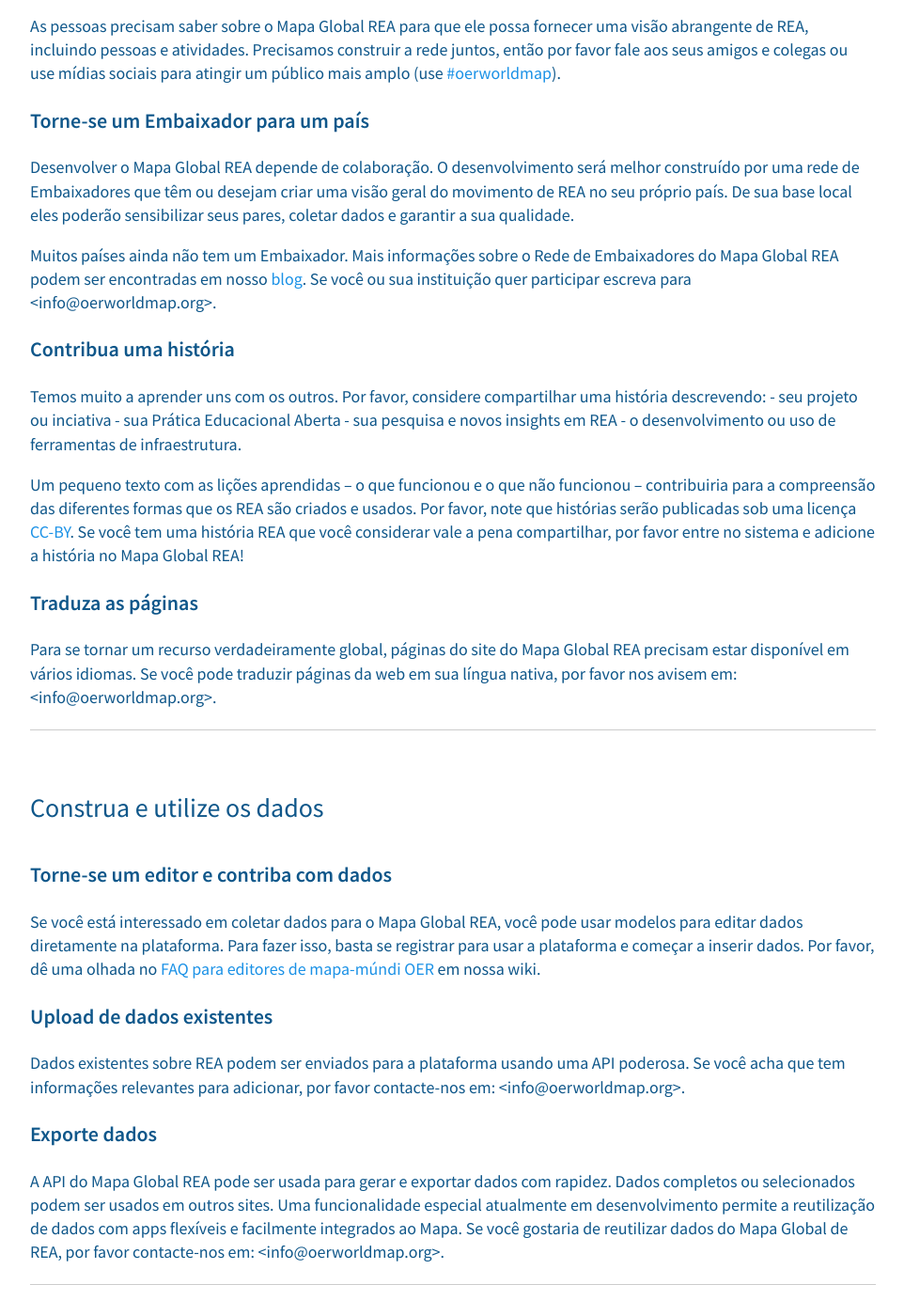
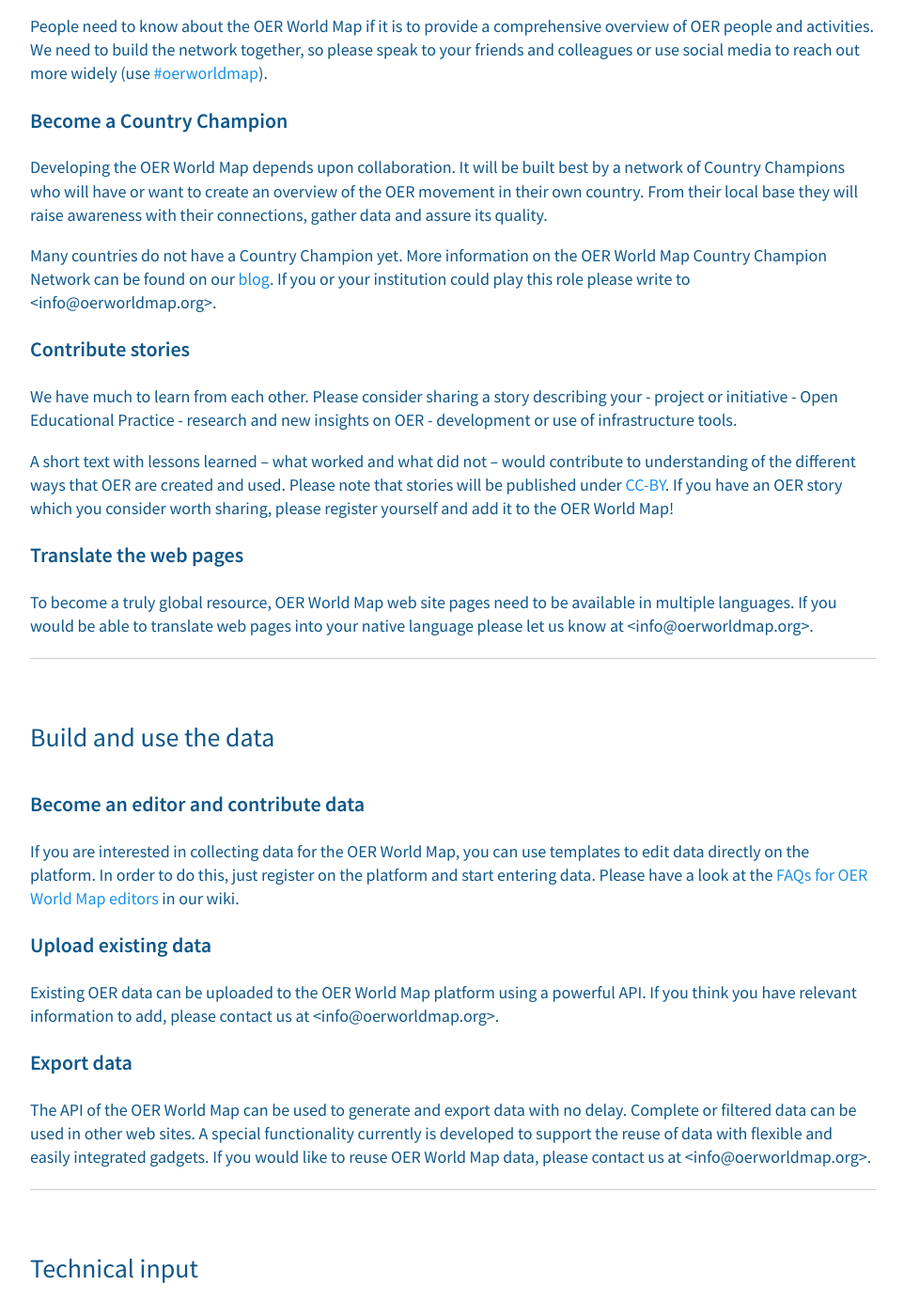
Before and after one commit to hbz/oerworldmap-ui, a Jekyll site: the page built from docs/contribute.pt.md, in a window 1280 px wide and 1400 px high, scrolled down 255 px. Shown: the whole window at 94% size, without its empty margins (158-1120 px from the left). Built offline with Jekyll 4.4.1, drawn with Linux system fonts in a browser that asks for light colours; nearby versions of some CDN libraries; comment, search, counter and statistics services are not loaded; a style sheet for code colours, icons or effects is not loaded; some of the changed text lies outside the part shown.

Commit message:
New translations contribute.md (Portuguese, Brazilian)

```diff
--- a/docs/contribute.pt.md
+++ b/docs/contribute.pt.md
@@ -1,56 +1,56 @@
 ---
 title: Contribute
 ---
-## Divulgue
+## Raise awareness
 
-### Espalhe a notícia
+### Spread the news
 
-As pessoas precisam saber sobre o Mapa Global REA para que ele possa fornecer uma visão abrangente de REA, incluindo pessoas e atividades. Precisamos construir a rede juntos, então por favor fale aos seus amigos e colegas ou use mídias sociais para atingir um público mais amplo (use [ #oerworldmap](https://twitter.com/hashtag/oerworldmap)).
+People need to know about the OER World Map if it is to provide a comprehensive overview of OER people and activities. We need to build the network together, so please speak to your friends and colleagues or use social media to reach out more widely (use [#oerworldmap](https://twitter.com/hashtag/oerworldmap)).
 
-### Torne-se um Embaixador para um país
+### Become a Country Champion
 
-Desenvolver o Mapa Global REA depende de colaboração. O desenvolvimento será melhor construído por uma rede de Embaixadores que têm ou desejam criar uma visão geral do movimento de REA no seu próprio país. De sua base local eles poderão sensibilizar seus pares, coletar dados e garantir a sua qualidade.
+Developing the OER World Map depends upon collaboration. It will be built best by a network of Country Champions who will have or want to create an overview of the OER movement in their own country. From their local base they will raise awareness with their connections, gather data and assure its quality.
 
-Muitos países ainda não tem um Embaixador. Mais informações sobre o Rede de Embaixadores do Mapa Global REA podem ser encontradas em nosso [ blog](https://oerworldmap.wordpress.com/2015/09/19/how-to-become-part-of-the-oer-world-map-country-champion-network/). Se você ou sua instituição quer participar escreva para <in&#102;o&#64;oerw&#111;&#114;ldma&#112;&#46;org>.
+Many countries do not have a Country Champion yet. More information on the OER World Map Country Champion Network can be found on our [blog](https://oerworldmap.wordpress.com/2015/09/19/how-to-become-part-of-the-oer-world-map-country-champion-network/). If you or your institution could play this role please write to <in&#102;o&#64;oerw&#111;&#114;ldma&#112;&#46;org>.
 
-### Contribua uma história
+### Contribute stories
 
-Temos muito a aprender uns com os outros. Por favor, considere compartilhar uma história descrevendo: - seu projeto ou inciativa - sua Prática Educacional Aberta - sua pesquisa e novos insights em REA - o desenvolvimento ou uso de ferramentas de infraestrutura.
+We have much to learn from each other. Please consider sharing a story describing your - project or initiative - Open Educational Practice - research and new insights on OER - development or use of infrastructure tools.
 
-Um pequeno texto com as lições aprendidas – o que funcionou e o que não funcionou – contribuiria para a compreensão das diferentes formas que os REA são criados e usados. Por favor, note que histórias serão publicadas sob uma licença [CC-BY](https://creativecommons.org/licenses/by/4.0/). Se você tem uma história REA que você considerar vale a pena compartilhar, por favor entre no sistema e adicione a história no Mapa Global REA!
+A short text with lessons learned – what worked and what did not – would contribute to understanding of the different ways that OER are created and used. Please note that stories will be published under [CC-BY](https://creativecommons.org/licenses/by/4.0/). If you have an OER story which you consider worth sharing, please register yourself and add it to the OER World Map!
 
-### Traduza as páginas
+### Translate the web pages
 
-Para se tornar um recurso verdadeiramente global, páginas do site do Mapa Global REA precisam estar disponível em vários idiomas. Se você pode traduzir páginas da web em sua língua nativa, por favor nos avisem em: <in&#102;o&#64;oerw&#111;&#114;ldma&#112;&#46;org>.
+To become a truly global resource, OER World Map web site pages need to be available in multiple languages. If you would be able to translate web pages into your native language please let us know at <in&#102;o&#64;oerw&#111;&#114;ldma&#112;&#46;org>.
 
 * * *
 
-## Construa e utilize os dados
+## Build and use the data
 
-### Torne-se um editor e contriba com dados
+### Become an editor and contribute data
 
-Se você está interessado em coletar dados para o Mapa Global REA, você pode usar modelos para editar dados diretamente na plataforma. Para fazer isso, basta se registrar para usar a plataforma e começar a inserir dados. Por favor, dê uma olhada no [ FAQ para editores de mapa-múndi OER](https://github.com/hbz/oerworldmap/wiki/FAQs-for-OER-World-Map-editors) em nossa wiki.
+If you are interested in collecting data for the OER World Map, you can use templates to edit data directly on the platform. In order to do this, just register on the platform and start entering data. Please have a look at the [FAQs for OER World Map editors](https://github.com/hbz/oerworldmap/wiki/FAQs-for-OER-World-Map-editors) in our wiki.
 
-### Upload de dados existentes
+### Upload existing data
 
-Dados existentes sobre REA podem ser enviados para a plataforma usando uma API poderosa. Se você acha que tem informações relevantes para adicionar, por favor contacte-nos em: <in&#102;o&#64;oerw&#111;&#114;ldma&#112;&#46;org>.
+Existing OER data can be uploaded to the OER World Map platform using a powerful API. If you think you have relevant information to add, please contact us at <in&#102;o&#64;oerw&#111;&#114;ldma&#112;&#46;org>.
 
-### Exporte dados
+### Export data
 
-A API do Mapa Global REA pode ser usada para gerar e exportar dados com rapidez. Dados completos ou selecionados podem ser usados em outros sites. Uma funcionalidade especial atualmente em desenvolvimento permite a reutilização de dados com apps flexíveis e facilmente integrados ao Mapa. Se você gostaria de reutilizar dados do Mapa Global de REA, por favor contacte-nos em: <in&#102;o&#64;oerw&#111;&#114;ldma&#112;&#46;org>.
+The API of the OER World Map can be used to generate and export data with no delay. Complete or filtered data can be used in other web sites. A special functionality currently is developed to support the reuse of data with flexible and easily integrated gadgets. If you would like to reuse OER World Map data, please contact us at <in&#102;o&#64;oerw&#111;&#114;ldma&#112;&#46;org>.
 
 * * *
 
-## Sugestões técnicas
+## Technical input
 
-### Relate erros
+### Report bugs
 
-Por favor reporte quaisquer erros que você identifica, abrindo um novo 'ticket', se você está registrado no [ GitHub](https://github.com/hbz/oerworldmap). Alternativamente você pode enviar mensagem para <in&#102;o&#64;oerw&#111;&#114;ldma&#112;&#46;org>.
+Please report any bugs you identify by opening a new ticket if you are registered on [GitHub](https://github.com/hbz/oerworldmap). Otherwise you can send a message to <in&#102;o&#64;oerw&#111;&#114;ldma&#112;&#46;org>.
 
-### Proponha novas funcionalidades
+### Propose new features
 
-O Mapa Global REA foi desenvolvido usando uma abordagem ágil. Isto significa que você pode contribuir para seu desenvolvimento, propondo novas funcionalidades. Nós armazenamos novos recursos como [ "histórias de usuário"](https://github.com/hbz/oerworldmap/labels/story) em nosso GitHub. Se você acha que está faltando alguma coisa, você pode abrir um novo ticket no GitHub ou enviar uma mensagem para <in&#102;o&#64;oerw&#111;&#114;ldma&#112;&#46;org>.
+The OER World Map has been developed using an agile approach. This means that you can contribute to its development by proposing new features. We store new features as [“user stories”](https://github.com/hbz/oerworldmap/labels/story) in our GitHub. If you think something is missing, you can either directly open a new ticket on GitHub or send us a message to <in&#102;o&#64;oerw&#111;&#114;ldma&#112;&#46;org>.
 
-### Contribua com código e novas aplicações
+### Contribute code and new applications
 
-O Mapa Global REA é 100% aberto – seu código-fonte completo está disponível no GitHub. Desenvolvedores podem contribuir para o código ou mesmo desenvolver aplicativos que interagem com o Mapa.
+The OER World Map is 100% open – its complete source code is available on GitHub. Developers can contribute to the code or even develop applications that interact with the OER World Map.
```
